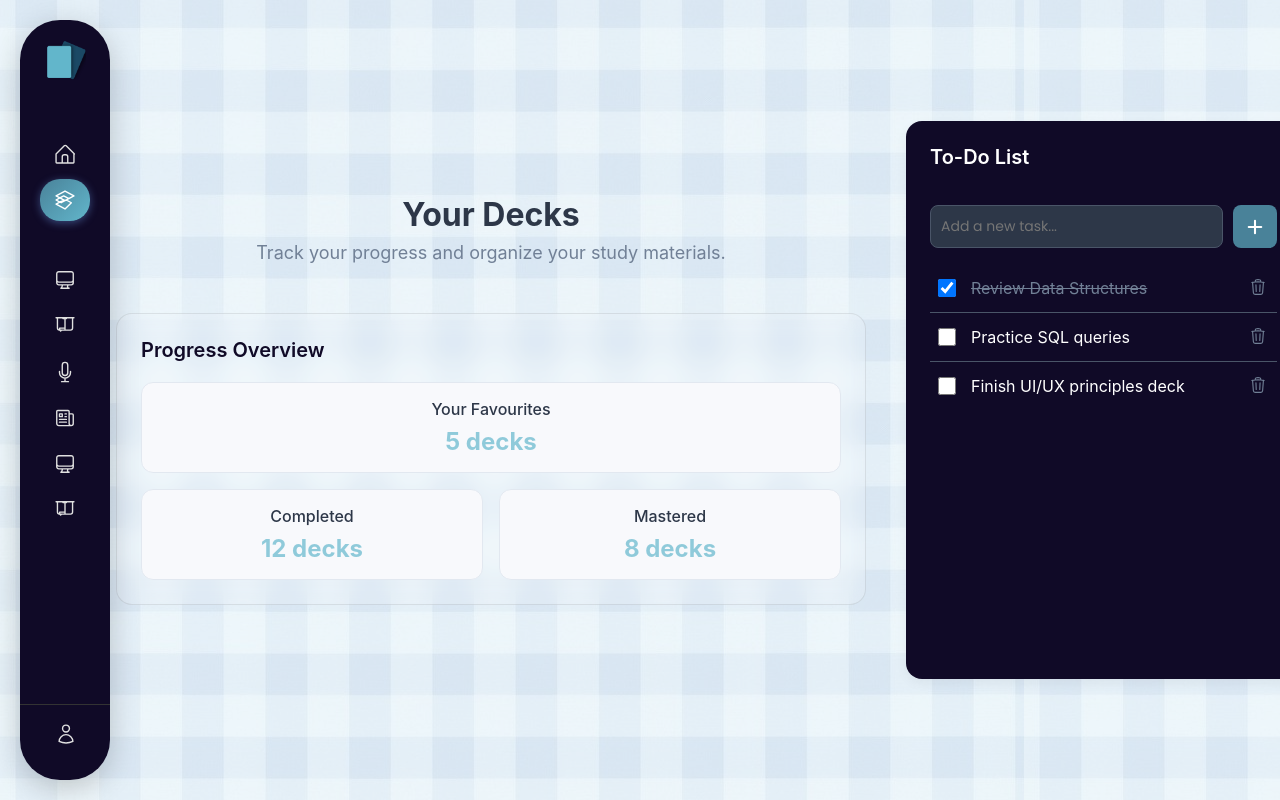
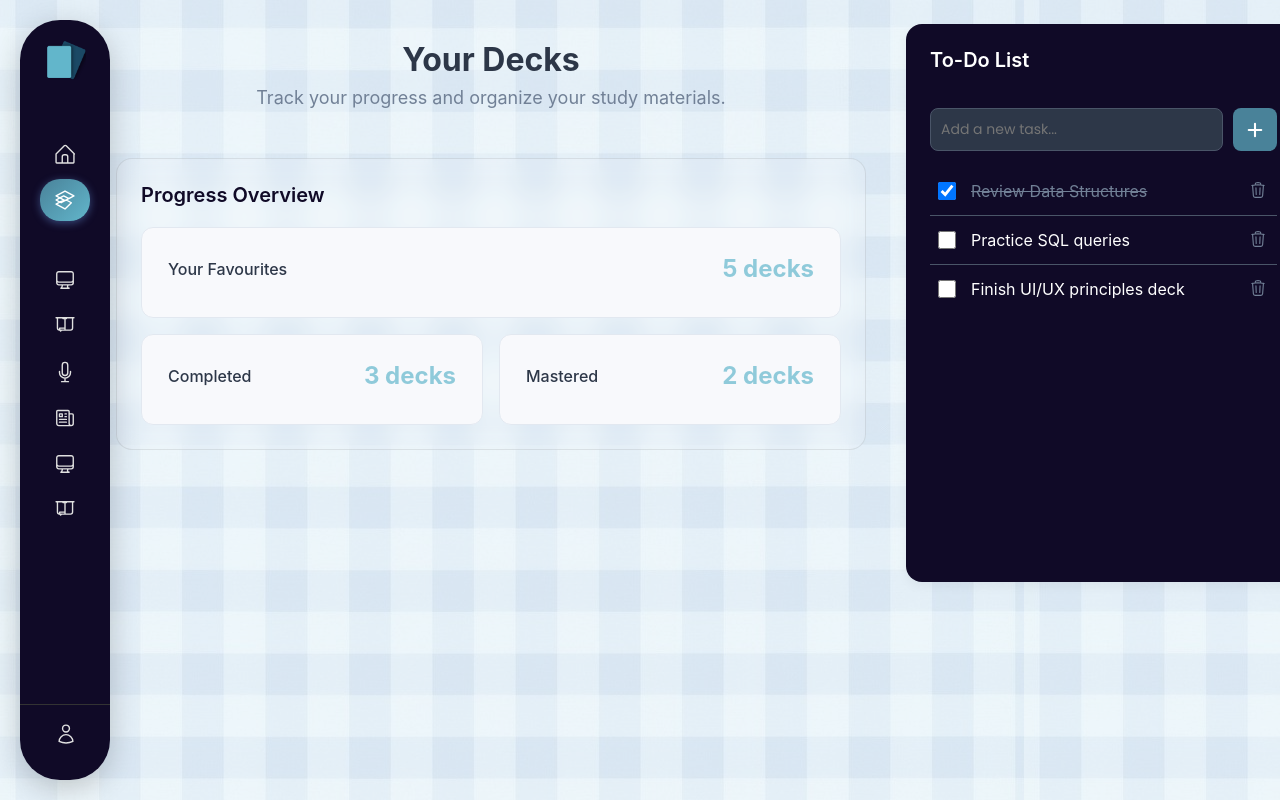
Before and after one commit to tanvimisar25/mern_project, a React (Create React App) app: page /mydecks in a window 1280 px wide. Shown: the top 800 px of the page. Built offline with nearby package versions, Linux system fonts and the light colour scheme; what realm-web would draw is missing.

Commit message:
my decks complete

```diff
--- a/src/MyDeck.css
+++ b/src/MyDeck.css
@@ -7,7 +7,7 @@
   display: flex;
   min-height: 100vh;
   background-image: url("trans.png"); /* Make sure path is correct */
-  align-items: stretch; /* Make columns full height */
+  align-items: flex-start; /* Sidebar stays pinned at the top */
 }
 
 /* --- Center Content Column --- */
@@ -16,15 +16,13 @@
   padding: 40px;
   display: flex;
   flex-direction: column;
-  align-items: center; /* Horizontally center the content */
-  justify-content: center; /* Vertically center the content */
-  left: 50%;
-  top:55%;
+  align-items: center;
+  justify-content: flex-start; /* Start from top, not center */
 }
 
 .mmain-header {
   width: 100%;
-  text-align: center; /* Center the heading and subtext */
+  text-align: center;
   margin-bottom: 32px;
   margin-left: 100px;
 }
@@ -43,7 +41,7 @@
 
 .progress-overview-card {
   width: 100%;
-  max-width: 700px; /* Control the max width of the card */
+  max-width: 700px;
   border-radius: 16px;
   padding: 24px;
   background-color: rgba(255, 255, 255, 0.156);
@@ -59,44 +57,106 @@
   color: var(--bg-dark);
 }
 
+/* --- Grid & Card Layout --- */
+
 .progress-grid {
   display: grid;
   grid-template-columns: repeat(2, 1fr);
   gap: 16px;
 }
 
-.progress-grid .progress-card:first-child {
-  grid-column: 1 / -1; /* This makes the first card span the full width */
-}
-
+/* Base style for all cards in the grid */
 .progress-card {
   background-color: #f8f9fc;
   border-radius: 12px;
   padding: 16px;
   border: 1px solid var(--border-color);
-  text-align: center;
 }
 
-.progress-card h4 {
-  margin: 0 0 8px 0;
+/* This makes the FIRST card (Favourites) always span the full width */
+.progress-grid .progress-card:first-child {
+  grid-column: 1 / -1;
+}
+
+/* THIS IS THE KEY CLASS: It is conditionally applied via React to make an
+   expanded card span the full width of the grid */
+.progress-card.full-width {
+  grid-column: 1 / -1;
+}
+
+/* --- Expandable "Favorites Card" Styles --- */
+
+/* This style is applied to all three clickable/expandable cards */
+.progress-card.favorites-card {
+  cursor: pointer;
+  transition: all 0.2s ease;
+  padding: 26px;
+  text-align: left; /* Aligns the header content to the left */
+}
+
+.favorites-header-inline {
+  display: flex;
+  justify-content: space-between;
+  align-items: center;
+  margin-bottom: 8px; /* Initial space when card is closed */
+}
+
+.favorites-header-inline h4 {
+  margin: 0;
   font-size: 16px;
   font-weight: 500;
 }
 
-.progress-card p {
+/* This styles the number (e.g., "5 decks") consistently */
+.favorites-header-inline p {
   margin: 0;
   font-size: 24px;
   font-weight: 700;
   color: var(--primary-accent);
 }
 
+/* Container for the animated list that appears on expand */
+.favorites-list {
+  overflow: hidden;
+  margin-top: 12px;
+  padding-top: 12px;
+  border-top: 1px solid var(--border-color, #e2e8f0);
+}
+
+/* Grid layout for the items INSIDE an expanded card */
+.favorite-items {
+  display: grid;
+  grid-template-columns: repeat(auto-fit, minmax(200px, 1fr));
+  gap: 1rem;
+  margin-top: 1rem;
+}
+
+/* Styling for an individual deck item inside the list */
+.favorite-item {
+  background: var(--primary-accent);
+  border: 1px solid var(--border-color);
+  border-radius: 12px;
+  padding: 42px;
+  text-align: center;
+  font-weight: 500;
+  font-size: 18px;
+  color: white; /* Ensure text is readable on the colored background */
+  transition: transform 0.2s ease, box-shadow 0.2s ease;
+}
+
+.favorite-item:hover {
+  transform: translateY(-3px);
+  box-shadow: 0 4px 10px rgba(0,0,0,0.1);
+}
+
 /* --- Right Sidebar (To-Do List) --- */
 .right-sidebar {
-  width: 350px; /* Fixed width for the right column */
+  width: 350px;
   flex-shrink: 0;
+  flex-grow: 0;
   padding: 24px;
   display: flex;
-  align-items: center;
+  align-items: flex-start;
 }
 
 .todo-list-card {
@@ -108,7 +168,7 @@
   color: white;
   display: flex;
   flex-direction: column;
-  height: 510px; /* Or adjust as needed */
+  height: 510px;
 }
 
 .todo-list-card h3 {
@@ -118,7 +178,7 @@
   color: white;
 }
 
-/* --- To-Do List Inner Styles --- */
+/* To-Do List Inner Styles */
 .todo-form {
   display: flex;
   gap: 10px;
--- a/src/MyDeck.js
+++ b/src/MyDeck.js
@@ -1,57 +1,23 @@
 import React, { useState } from "react";
 import { Link, NavLink } from "react-router-dom";
-import { motion } from "framer-motion";
+import { AnimatePresence, motion } from "framer-motion";
 import cardLogo from "./flash.png"; // Make sure path is correct
 import './MyDeck.css';
 
-// --- SVG Icon Components ---
-const HomeIcon = () => (
-    <svg xmlns="http://www.w3.org/2000/svg" fill="none" viewBox="0 0 24 24" strokeWidth={1.5} stroke="currentColor">
-        <path strokeLinecap="round" strokeLinejoin="round" d="M2.25 12l8.954-8.955a1.5 1.5 0 012.122 0l8.954 8.955M2.25 12V21a.75.75 0 00.75.75H21a.75.75 0 00.75-.75V12M9 21V15a2.25 2.25 0 012.25-2.25h1.5A2.25 2.25 0 0115 15v6" />
-    </svg>
-);
-const DecksIcon = () => (
-    <svg xmlns="http://www.w3.org/2000/svg" fill="none" viewBox="0 0 24 24" strokeWidth={1.5} stroke="currentColor">
-        <path strokeLinecap="round" strokeLinejoin="round" d="M6.429 9.75L2.25 12l4.179 2.25m0-4.5l5.571 3 5.571-3m-11.142 0L2.25 7.5 12 2.25l9.75 5.25-5.571 3-5.571-3zM2.25 12l5.571 3 5.571-3m0 0l5.571 3L12 21.75l-9.75-5.25 5.571-3z" />
-    </svg>
-);
-const SkillIcon = () => (
-    <svg xmlns="http://www.w3.org/2000/svg" fill="none" viewBox="0 0 24 24" strokeWidth={1.5} stroke="currentColor">
-        <path strokeLinecap="round" strokeLinejoin="round" d="M9 17.25v1.007a3 3 0 01-.879 2.122L7.5 21h9l-1.621-.621A3 3 0 0115 18.257V17.25m6-12V15a2.25 2.25 0 01-2.25 2.25H5.25A2.25 2.25 0 013 15V5.25m18 0A2.25 2.25 0 0018.75 3H5.25A2.25 2.25 0 003 5.25m18 0V12a2.25 2.25 0 01-2.25 2.25H5.25A2.25 2.25 0 013 12V5.25" />
-    </svg>
-);
-const AptitudeIcon = () => (
-    <svg xmlns="http://www.w3.org/2000/svg" fill="none" viewBox="0 0 24 24" strokeWidth={1.5} stroke="currentColor">
-        <path strokeLinecap="round" strokeLinejoin="round" d="M3.75 3v11.25A2.25 2.25 0 006 16.5h2.25M3.75 3h-1.5m1.5 0h16.5m0 0h1.5m-1.5 0v11.25A2.25 2.25 0 0118 16.5h-2.25m-7.5 0h7.5m-7.5 0l-1 1.085-1.085-1.085m0 0V14.25h2.17m-2.17 0H12m0 0v2.25m0 0h1.5m-1.5 0H9.75m4.5 0H12m0 0V3.75m0 0h-1.5m1.5 0H12m0 0h1.5m-1.5 0H9.75" />
-    </svg>
-);
-const VerbalIcon = () => (
-    <svg xmlns="http://www.w3.org/2000/svg" fill="none" viewBox="0 0 24 24" strokeWidth={1.5} stroke="currentColor">
-        <path strokeLinecap="round" strokeLinejoin="round" d="M12 18.75a6 6 0 006-6v-1.5m-6 7.5a6 6 0 01-6-6v-1.5m6 7.5v3.75m-3.75 0h7.5M12 15.75a3 3 0 01-3-3V4.5a3 3 0 116 0v8.25a3 3 0 01-3 3z" />
-    </svg>
-);
-const AffairsIcon = () => (
-    <svg xmlns="http://www.w3.org/2000/svg" fill="none" viewBox="0 0 24 24" strokeWidth={1.5} stroke="currentColor">
-        <path strokeLinecap="round" strokeLinejoin="round" d="M12 7.5h1.5m-1.5 3h1.5m-7.5 3h7.5m-7.5 3h7.5m3-9h3.375c.621 0 1.125.504 1.125 1.125V18a2.25 2.25 0 01-2.25 2.25M16.5 7.5V18a2.25 2.25 0 002.25 2.25M16.5 7.5V4.875c0-.621-.504-1.125-1.125-1.125H4.125C3.504 3.75 3 4.254 3 4.875V18a2.25 2.25 0 002.25 2.25h13.5M6 7.5h3v3H6v-3z" />
-    </svg>
-);
-const ProfileIcon = () => (
-    <svg xmlns="http://www.w3.org/2000/svg" fill="none" viewBox="0 0 24 24" strokeWidth={1.5} stroke="currentColor">
-        <path strokeLinecap="round" strokeLinejoin="round" d="M15.75 6a3.75 3.75 0 11-7.5 0 3.75 3.75 0 017.5 0zM4.501 20.118a7.5 7.5 0 0114.998 0A17.933 17.933 0 0112 21.75c-2.676 0-5.216-.584-7.499-1.632z" />
-    </svg>
-);
-const AddIcon = ({ className }) => (
-    <svg xmlns="http://www.w3.org/2000/svg" viewBox="0 0 24 24" fill="currentColor" className={className}>
-        <path d="M12 4.5v15m7.5-7.5h-15" stroke="currentColor" strokeWidth="2.5" strokeLinecap="round" strokeLinejoin="round" />
-    </svg>
-);
-const TrashIcon = ({ className }) => (
-    <svg xmlns="http://www.w3.org/2000/svg" fill="none" viewBox="0 0 24 24" strokeWidth={1.5} stroke="currentColor" className={className}>
-        <path strokeLinecap="round" strokeLinejoin="round" d="M14.74 9l-.346 9m-4.788 0L9.26 9m9.968-3.21c.342.052.682.107 1.022.166m-1.022-.165L18.16 19.673a2.25 2.25 0 01-2.244 2.077H8.084a2.25 2.25 0 01-2.244-2.077L4.772 5.79m14.456 0a48.108 48.108 0 00-3.478-.397m-12 .562c.34-.059.68-.114 1.022-.165m0 0a48.11 48.11 0 013.478-.397m7.5 0v-.916c0-1.18-.91-2.134-2.09-2.201a51.964 51.964 0 00-3.32 0c-1.18.067-2.09.92-2.09 2.201v.916m7.5 0a48.667 48.667 0 00-7.5 0" />
-    </svg>
-);
+// --- SVG Icon Components (No changes needed here, keeping them for context) ---
+const HomeIcon = () => ( <svg xmlns="http://www.w3.org/2000/svg" fill="none" viewBox="0 0 24 24" strokeWidth={1.5} stroke="currentColor"> <path strokeLinecap="round" strokeLinejoin="round" d="M2.25 12l8.954-8.955a1.5 1.5 0 012.122 0l8.954 8.955M2.25 12V21a.75.75 0 00.75.75H21a.75.75 0 00.75-.75V12M9 21V15a2.25 2.25 0 012.25-2.25h1.5A2.25 2.25 0 0115 15v6" /> </svg> );
+const DecksIcon = () => ( <svg xmlns="http://www.w3.org/2000/svg" fill="none" viewBox="0 0 24 24" strokeWidth={1.5} stroke="currentColor"> <path strokeLinecap="round" strokeLinejoin="round" d="M6.429 9.75L2.25 12l4.179 2.25m0-4.5l5.571 3 5.571-3m-11.142 0L2.25 7.5 12 2.25l9.75 5.25-5.571 3-5.571-3zM2.25 12l5.571 3 5.571-3m0 0l5.571 3L12 21.75l-9.75-5.25 5.571-3z" /> </svg> );
+const SkillIcon = () => ( <svg xmlns="http://www.w3.org/2000/svg" fill="none" viewBox="0 0 24 24" strokeWidth={1.5} stroke="currentColor"> <path strokeLinecap="round" strokeLinejoin="round" d="M9 17.25v1.007a3 3 0 01-.879 2.122L7.5 21h9l-1.621-.621A3 3 0 0115 18.257V17.25m6-12V15a2.25 2.25 0 01-2.25 2.25H5.25A2.25 2.25 0 013 15V5.25m18 0A2.25 2.25 0 0018.75 3H5.25A2.25 2.25 0 003 5.25m18 0V12a2.25 2.25 0 01-2.25 2.25H5.25A2.25 2.25 0 013 12V5.25" /> </svg> );
+const AptitudeIcon = () => ( <svg xmlns="http://www.w3.org/2000/svg" fill="none" viewBox="0 0 24 24" strokeWidth={1.5} stroke="currentColor"> <path strokeLinecap="round" strokeLinejoin="round" d="M3.75 3v11.25A2.25 2.25 0 006 16.5h2.25M3.75 3h-1.5m1.5 0h16.5m0 0h1.5m-1.5 0v11.25A2.25 2.25 0 0118 16.5h-2.25m-7.5 0h7.5m-7.5 0l-1 1.085-1.085-1.085m0 0V14.25h2.17m-2.17 0H12m0 0v2.25m0 0h1.5m-1.5 0H9.75m4.5 0H12m0 0V3.75m0 0h-1.5m1.5 0H12m0 0h1.5m-1.5 0H9.75" /> </svg> );
+const VerbalIcon = () => ( <svg xmlns="http://www.w3.org/2000/svg" fill="none" viewBox="0 0 24 24" strokeWidth={1.5} stroke="currentColor"> <path strokeLinecap="round" strokeLinejoin="round" d="M12 18.75a6 6 0 006-6v-1.5m-6 7.5a6 6 0 01-6-6v-1.5m6 7.5v3.75m-3.75 0h7.5M12 15.75a3 3 0 01-3-3V4.5a3 3 0 116 0v8.25a3 3 0 01-3 3z" /> </svg> );
+const AffairsIcon = () => ( <svg xmlns="http://www.w3.org/2000/svg" fill="none" viewBox="0 0 24 24" strokeWidth={1.5} stroke="currentColor"> <path strokeLinecap="round" strokeLinejoin="round" d="M12 7.5h1.5m-1.5 3h1.5m-7.5 3h7.5m-7.5 3h7.5m3-9h3.375c.621 0 1.125.504 1.125 1.125V18a2.25 2.25 0 01-2.25 2.25M16.5 7.5V18a2.25 2.25 0 002.25 2.25M16.5 7.5V4.875c0-.621-.504-1.125-1.125-1.125H4.125C3.504 3.75 3 4.254 3 4.875V18a2.25 2.25 0 002.25 2.25h13.5M6 7.5h3v3H6v-3z" /> </svg> );
+const ProfileIcon = () => ( <svg xmlns="http://www.w3.org/2000/svg" fill="none" viewBox="0 0 24 24" strokeWidth={1.5} stroke="currentColor"> <path strokeLinecap="round" strokeLinejoin="round" d="M15.75 6a3.75 3.75 0 11-7.5 0 3.75 3.75 0 017.5 0zM4.501 20.118a7.5 7.5 0 0114.998 0A17.933 17.933 0 0112 21.75c-2.676 0-5.216-.584-7.499-1.632z" /> </svg> );
+const AddIcon = ({ className }) => ( <svg xmlns="http://www.w3.org/2000/svg" viewBox="0 0 24 24" fill="currentColor" className={className}> <path d="M12 4.5v15m7.5-7.5h-15" stroke="currentColor" strokeWidth="2.5" strokeLinecap="round" strokeLinejoin="round" /> </svg> );
+const TrashIcon = ({ className }) => ( <svg xmlns="http://www.w3.org/2000/svg" fill="none" viewBox="0 0 24 24" strokeWidth={1.5} stroke="currentColor" className={className}> <path strokeLinecap="round" strokeLinejoin="round" d="M14.74 9l-.346 9m-4.788 0L9.26 9m9.968-3.21c.342.052.682.107 1.022.166m-1.022-.165L18.16 19.673a2.25 2.25 0 01-2.244 2.077H8.084a2.25 2.25 0 01-2.244-2.077L4.772 5.79m14.456 0a48.108 48.108 0 00-3.478-.397m-12 .562c.34-.059.68-.114 1.022-.165m0 0a48.11 48.11 0 013.478-.397m7.5 0v-.916c0-1.18-.91-2.134-2.09-2.201a51.964 51.964 0 00-3.32 0c-1.18.067-2.09.92-2.09 2.201v.916m7.5 0a48.667 48.667 0 00-7.5 0" /> </svg> );
+const ChevronDownIcon = () => ( <svg xmlns="http://www.w3.org/2000/svg" fill="none" viewBox="0 0 24 24" strokeWidth={2} stroke="currentColor" className="w-6 h-6"> <path strokeLinecap="round" strokeLinejoin="round" d="m19.5 8.25-7.5 7.5-7.5-7.5" /> </svg> );
 
-// --- To-Do List Component ---
+
+// --- To-Do List Component (No changes) ---
 const TodoList = () => {
     const [todos, setTodos] = useState([
         { id: 1, text: 'Review Data Structures', completed: true },
@@ -61,7 +27,7 @@ const TodoList = () => {
     const [newTodo, setNewTodo] = useState('');
 
     const handleAddTodo = (e) => {
-        e.preventDefault();
+        if (e) e.preventDefault();
         if (newTodo.trim() === '') return;
         setTodos([...todos, { id: Date.now(), text: newTodo, completed: false }]);
         setNewTodo('');
@@ -82,15 +48,15 @@ const TodoList = () => {
     return (
         <div className="todo-list-card">
             <h3>To-Do List</h3>
-            <form onSubmit={handleAddTodo} className="todo-form">
+            <div onSubmit={handleAddTodo} className="todo-form">
                 <input
                     type="text"
                     value={newTodo}
                     onChange={(e) => setNewTodo(e.target.value)}
                     placeholder="Add a new task..."
                 />
-                <button type="submit"><AddIcon className="add-icon"/></button>
-            </form>
+                <button type="button" onClick={handleAddTodo}><AddIcon className="add-icon"/></button>
+            </div>
             <ul className="todo-items">
                 {todos.map(todo => (
                     <li key={todo.id} className={todo.completed ? 'completed' : ''}>
@@ -110,13 +76,43 @@ const TodoList = () => {
     );
 };
 
+// --- Mock Data ---
+const favoriteDecks = [
+    { id: 1, title: "JavaScript Fundamentals" },
+    { id: 2, title: "React Hooks" },
+    { id: 3, title: "SQL Queries" },
+    { id: 4, title: "Data Structures" },
+    { id: 5, title: "UI/UX Principles" }
+];
+
+// NEW: Mock data for Completed and Mastered decks
+const completedDecks = [
+    { id: 1, title: "CSS Grid Layouts"},
+    { id: 2, title: "Python Basics"},
+    { id: 3, title: "Async JavaScript"},
+];
+
+const masteredDecks = [
+    { id: 1, title: "HTML Semantics"},
+    { id: 2, title: "Git & Version Control"},
+];
+
 
 // --- Main My Decks Page Component ---
-class MyDeck extends React.Component {
-    render() {
+const MyDeck = () => {
+    // State for each expandable section
+    const [favoritesExpanded, setFavoritesExpanded] = useState(false);
+    const [completedExpanded, setCompletedExpanded] = useState(false);
+    const [masteredExpanded, setMasteredExpanded] = useState(false);
+
+    // Toggle functions for each section
+    const toggleFavorites = () => setFavoritesExpanded(!favoritesExpanded);
+    const toggleCompleted = () => setCompletedExpanded(!completedExpanded);
+    const toggleMastered = () => setMasteredExpanded(!masteredExpanded);
+
     return (
         <div className="my-decks-layout">
-                {/* --- Column 1: Sidebar --- */}
+            {/* --- Column 1: Sidebar (No changes) --- */}
             <aside className="sidebar">
                 <div className="sidebar-header">
                     <div className="sidebar-logo">
@@ -145,13 +141,13 @@ class MyDeck extends React.Component {
                     </div>
                 </div>
                 <div className="sidebar-footer">
-                        <Link to="/login" className="login-link">
+                    <a href="/login" className="login-link">
                         <ProfileIcon /> <span className="link-text">Login</span>
-                        </Link>
+                    </a>
                 </div>
             </aside>
 
-                {/* --- Column 2: Center Content --- */}
+            {/* --- Column 2: Center Content (UPDATED) --- */}
             <main className="center-content">
                 <div className="mmain-header">
                     <h1>Your Decks</h1>
@@ -161,22 +157,120 @@ class MyDeck extends React.Component {
                 <div className="progress-overview-card">
                     <h3>Progress Overview</h3>
                     <div className="progress-grid">
-                            <div className="progress-card">
+                        {/* Expandable Your Favorites */}
+                        <motion.div
+                            className="progress-card favorites-card"
+                            onClick={toggleFavorites}
+                            whileHover={{ scale: 1.02 }}
+                            whileTap={{ scale: 0.98 }}
+                        >
+                            <div className="favorites-header-inline">
                                 <h4>Your Favourites</h4>
-                                <p>5 decks</p>
+                                <p>{favoriteDecks.length} decks</p>
                             </div>
-                            {/* <div className="progress-card">
-                                <h4>In Progress</h4>
-                                <p>3 decks</p>
-                            </div> */}
-                            <div className="progress-card">
+
+                            <AnimatePresence>
+                                {favoritesExpanded && (
+                                    <motion.div
+                                        className="favorites-list"
+                                        initial={{ height: 0, opacity: 0 }}
+                                        animate={{ height: "auto", opacity: 1 }}
+                                        exit={{ height: 0, opacity: 0 }}
+                                        transition={{ duration: 0.3, ease: "easeInOut" }}
+                                    >
+                                        <div className="favorite-items">
+                                            {favoriteDecks.map((deck, index) => (
+                                                <motion.div
+                                                    key={deck.id}
+                                                    className="favorite-item"
+                                                    initial={{ y: 10, opacity: 0 }}
+                                                    animate={{ y: 0, opacity: 1 }}
+                                                    transition={{ delay: index * 0.05 }}
+                                                >
+                                                    {deck.title}
+                                                </motion.div>
+                                            ))}
+                                        </div>
+                                    </motion.div>
+                                )}
+                            </AnimatePresence>
+                        </motion.div>
+
+                        {/* NEW: Expandable Completed Card */}
+                        <motion.div
+                            className={`progress-card favorites-card ${completedExpanded ? 'full-width' : ''}`}
+                            onClick={toggleCompleted}
+                            whileHover={{ scale: 1.02 }}
+                            whileTap={{ scale: 0.98 }}
+                        >
+                            <div className="favorites-header-inline">
                                 <h4>Completed</h4>
-                                <p>12 decks</p>
+                                <p>{completedDecks.length} decks</p>
                             </div>
-                            <div className="progress-card">
+                            <AnimatePresence>
+                                {completedExpanded && (
+                                     <motion.div
+                                        className="favorites-list"
+                                        initial={{ height: 0, opacity: 0 }}
+                                        animate={{ height: "auto", opacity: 1 }}
+                                        exit={{ height: 0, opacity: 0 }}
+                                        transition={{ duration: 0.3, ease: "easeInOut" }}
+                                    >
+                                        <div className="favorite-items">
+                                            {completedDecks.map((deck, index) => (
+                                                <motion.div
+                                                    key={deck.id}
+                                                    className="favorite-item"
+                                                    initial={{ y: 10, opacity: 0 }}
+                                                    animate={{ y: 0, opacity: 1 }}
+                                                    transition={{ delay: index * 0.05 }}
+                                                >
+                                                    {deck.title}
+                                                </motion.div>
+                                            ))}
+                                        </div>
+                                    </motion.div>
+                                )}
+                            </AnimatePresence>
+                        </motion.div>
+
+                        {/* NEW: Expandable Mastered Card */}
+                        <motion.div
+                            className={`progress-card favorites-card ${masteredExpanded ? 'full-width' : ''}`}
+                            onClick={toggleMastered}
+                            whileHover={{ scale: 1.02 }}
+                            whileTap={{ scale: 0.98 }}
+                        >
+                            <div className="favorites-header-inline">
                                 <h4>Mastered</h4>
-                                <p>8 decks</p>
+                                <p>{masteredDecks.length} decks</p>
                             </div>
+                            <AnimatePresence>
+                                {masteredExpanded && (
+                                     <motion.div
+                                        className="favorites-list"
+                                        initial={{ height: 0, opacity: 0 }}
+                                        animate={{ height: "auto", opacity: 1 }}
+                                        exit={{ height: 0, opacity: 0 }}
+                                        transition={{ duration: 0.3, ease: "easeInOut" }}
+                                    >
+                                        <div className="favorite-items">
+                                            {masteredDecks.map((deck, index) => (
+                                                <motion.div
+                                                    key={deck.id}
+                                                    className="favorite-item"
+                                                    initial={{ y: 10, opacity: 0 }}
+                                                    animate={{ y: 0, opacity: 1 }}
+                                                    transition={{ delay: index * 0.05 }}
+                                                >
+                                                    {deck.title}
+                                                </motion.div>
+                                            ))}
+                                        </div>
+                                    </motion.div>
+                                )}
+                            </AnimatePresence>
+                        </motion.div>
                     </div>
                 </div>
             </main>
@@ -187,7 +281,6 @@ class MyDeck extends React.Component {
             </aside>
         </div>
     );
-    }
-}
+};
 
 export default MyDeck;
```
Lines whose indentation alone changed are shown as unchanged.
